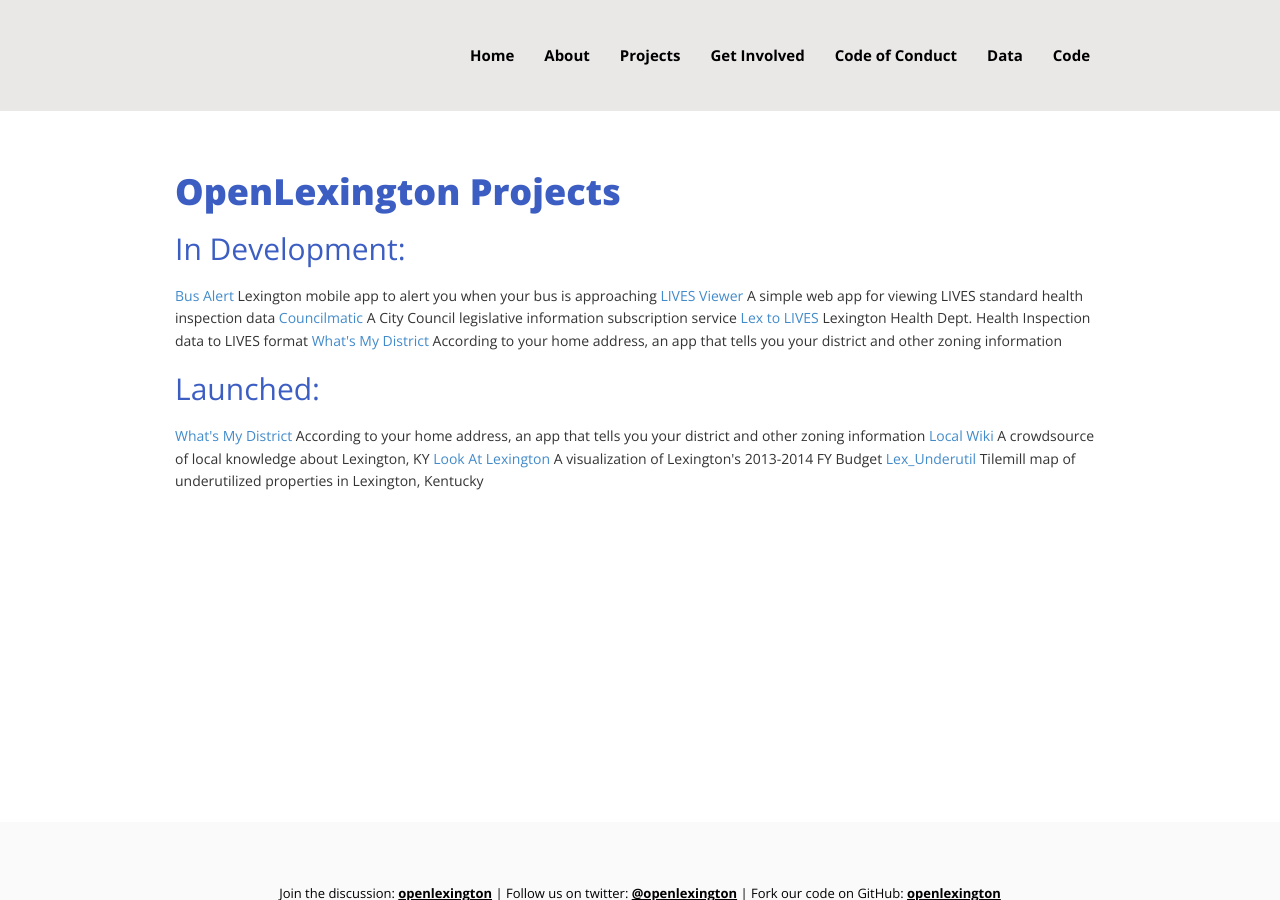
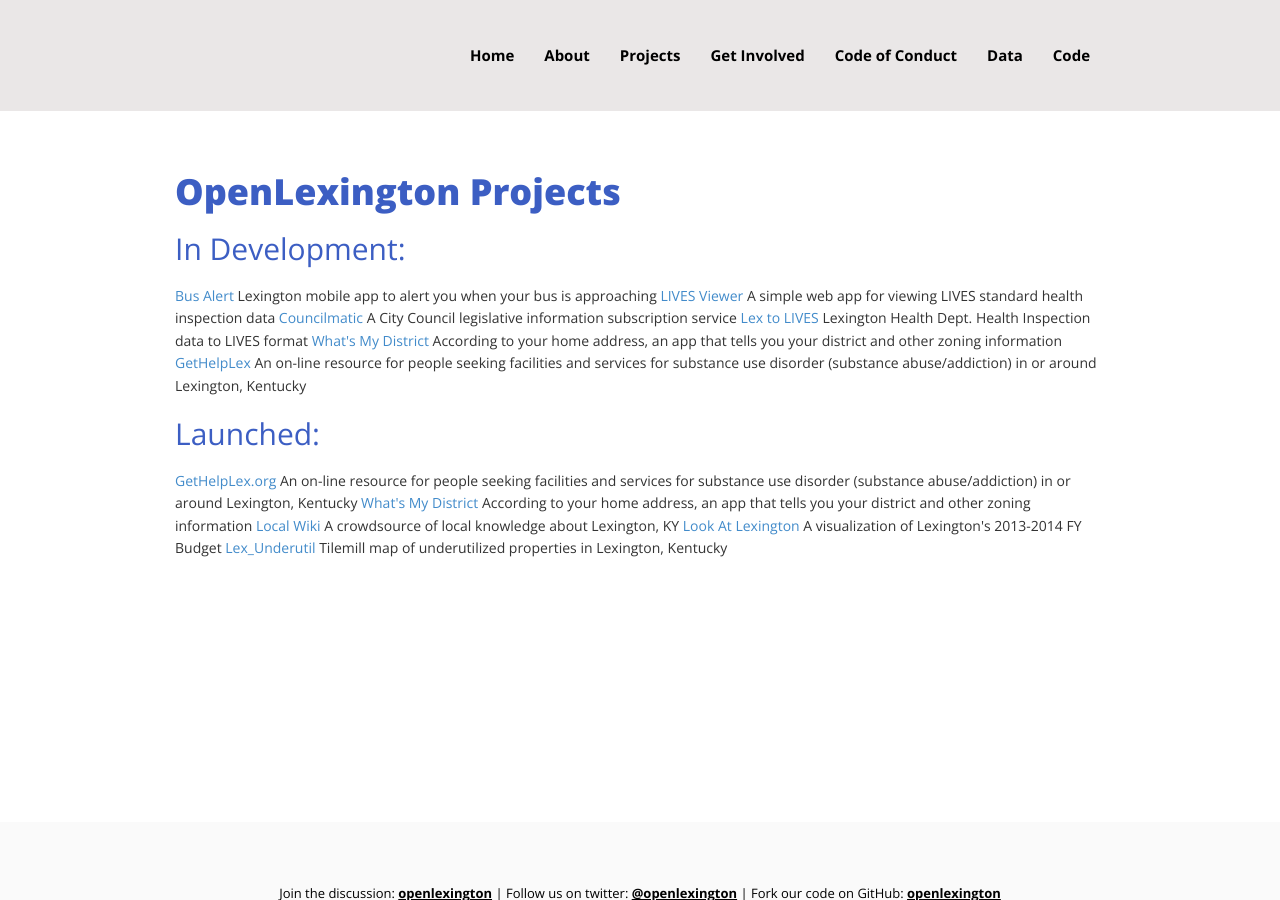
Before and after one commit to openlexington/openlexington.org, a Jekyll site: the page built from projects.html, in a window 1280 px wide and 900 px high. Built offline with Jekyll 4.4.1, drawn with Linux system fonts in a browser that asks for light colours; nearby versions of some CDN libraries.

Commit message:
update partners and project links

```diff
--- a/projects.html
+++ b/projects.html
@@ -15,16 +15,23 @@
   <span class="description">Lexington Health Dept. Health Inspection data to LIVES format  </span>
   <a href="https://github.com/openlexington/WhatsMyDistrict" class="project-title" target="_blank">What's My District</a>
   <span class="description">According to your home address, an app that tells you your district and other zoning information  </span>
+  <a href="https://github.com/openlexington/gethelplex" class="project-title"
+  title="GetHelpLex Project on Github" target="_blank">GetHelpLex</a>
+  <span class="description">An on-line resource for people seeking facilities and services for substance
+  use disorder (substance abuse/addiction) in or around Lexington, Kentucky  </span>
 </div>
 
 <div class="launched" id="past">
   <h2 class="openlex-header">Launched:</h2>
+  <a href="http://gethelplex.org" class="project-title" title="GetHelpLex.org Website" target="_blank">GetHelpLex.org</a>
+  <span class="description">An on-line resource for people seeking facilities and services for substance
+  use disorder (substance abuse/addiction) in or around Lexington, Kentucky  </span>
   <a href="http://whatsmydistrict.org" class="project-title" target="_blank">What's My District</a>
   <span class="description">According to your home address, an app that tells you your district and other zoning information  </span>
   <a href="http://lexington-wiki.org" class="project-title" target="_blank">Local Wiki</a>
   <span class="description">A crowdsource of local knowledge about Lexington, KY  </span>
   <a href="http://lookatlex.org" class="project-title" target="_blank">Look At Lexington</a>
   <span class="description">A visualization of Lexington's 2013-2014 FY Budget</span>
-  <a href="http://openlexington.github.io/lex_underutil/" class="project-title">Lex_Underutil</a>
+  <a href="http://openlexington.github.io/lex_underutil/" class="project-title" target="_blank">Lex_Underutil</a>
   <span class="description">Tilemill map of underutilized properties in Lexington, Kentucky  </span>
 </div>
```
Also changed, not shown: about.html (+8 -2 lines).
